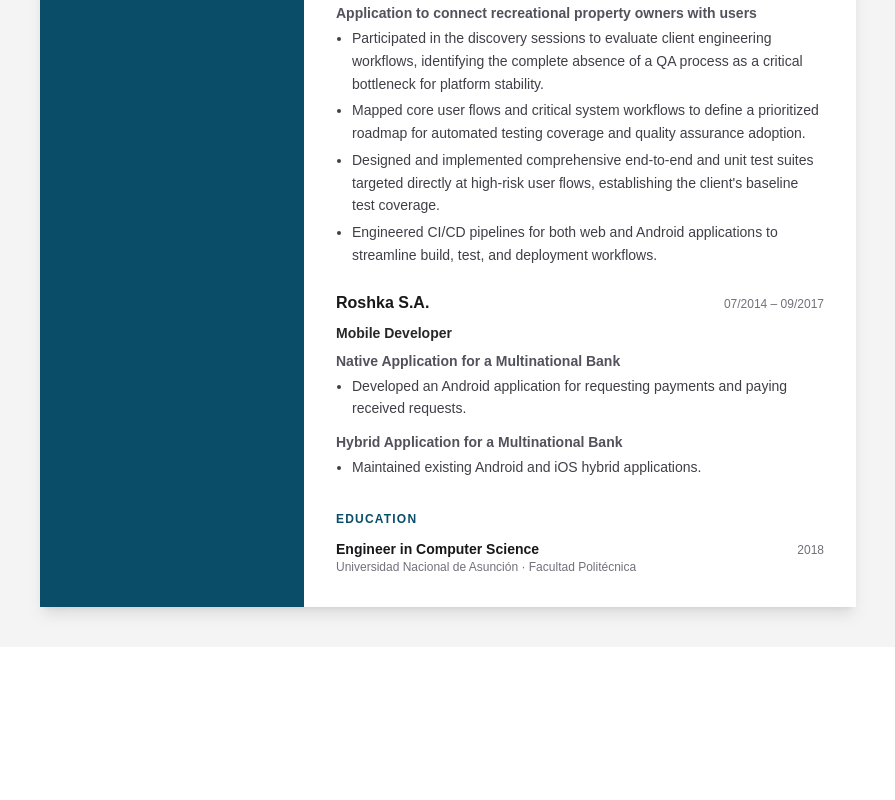
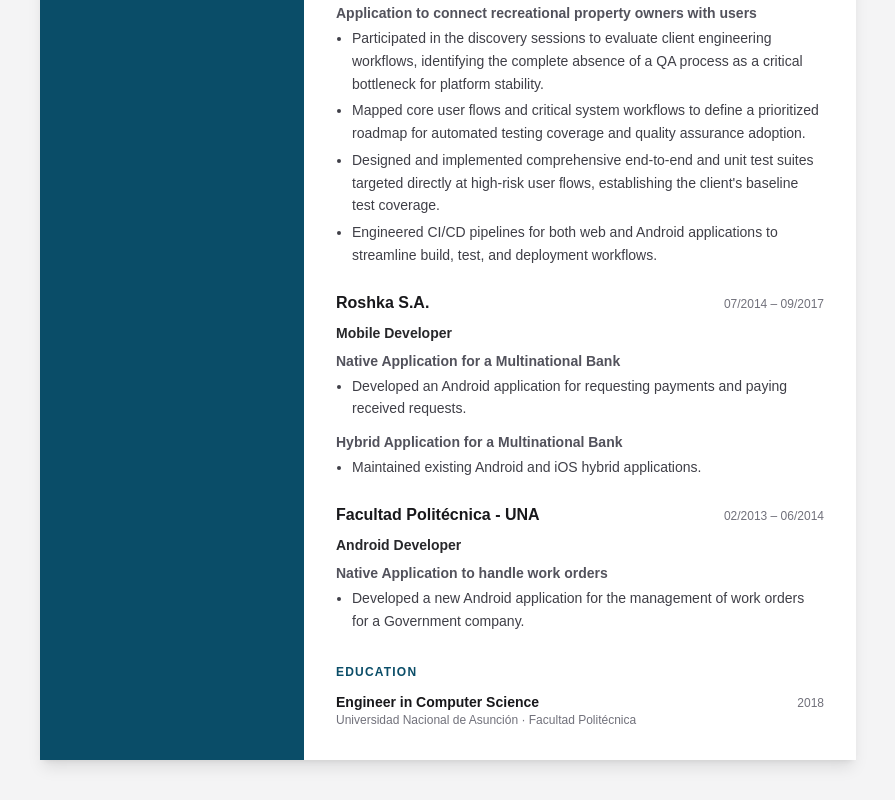
Before and after one commit to elianaferreira/resume, a Next.js app: page / in a window 1280 px wide. Shown: the part 1756-2556 px from the top of the page, without its empty margins (192-1087 px from the left). Before the commit the page ends 2403 px from the top, so only its background shows below. Built offline with nearby package versions, Linux system fonts and the light colour scheme.

Commit message:
[fix] - Added the missing first job

```diff
--- a/components/resume/sections/experience/data.ts
+++ b/components/resume/sections/experience/data.ts
@@ -106,4 +106,22 @@ export const experienceData: ExperienceData = [
       },
     ],
   },
+  {
+    company: "Facultad Politécnica - UNA",
+    startDate: "02/2013",
+    endDate: "06/2014",
+    roles: [
+      {
+        title: "Android Developer",
+        projects: [
+          {
+            name: "Native Application to handle work orders",
+            responsibilities: [
+              "Developed a new Android application for the management of work orders for a Government company.",
+            ],
+          },
+        ],
+      },
+    ],
+  },
 ];
```
